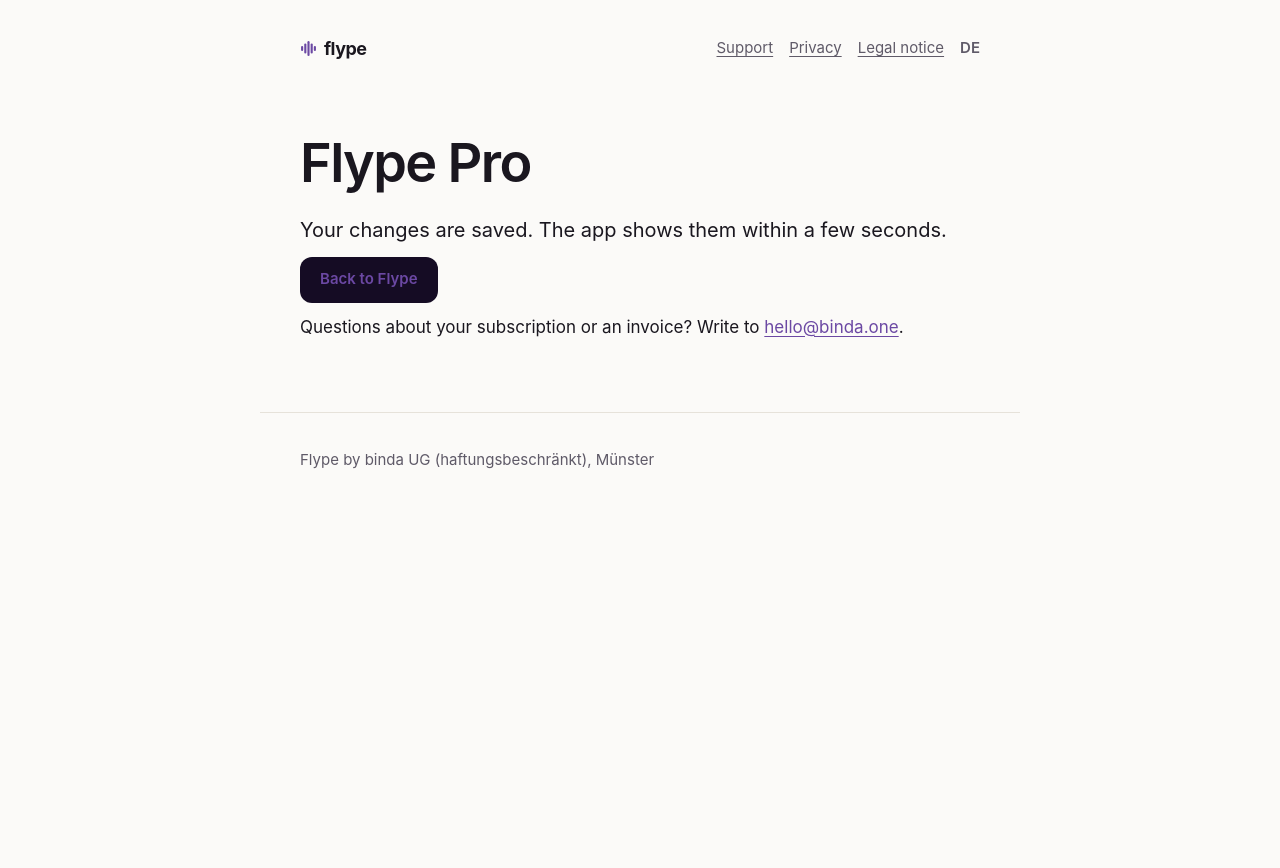
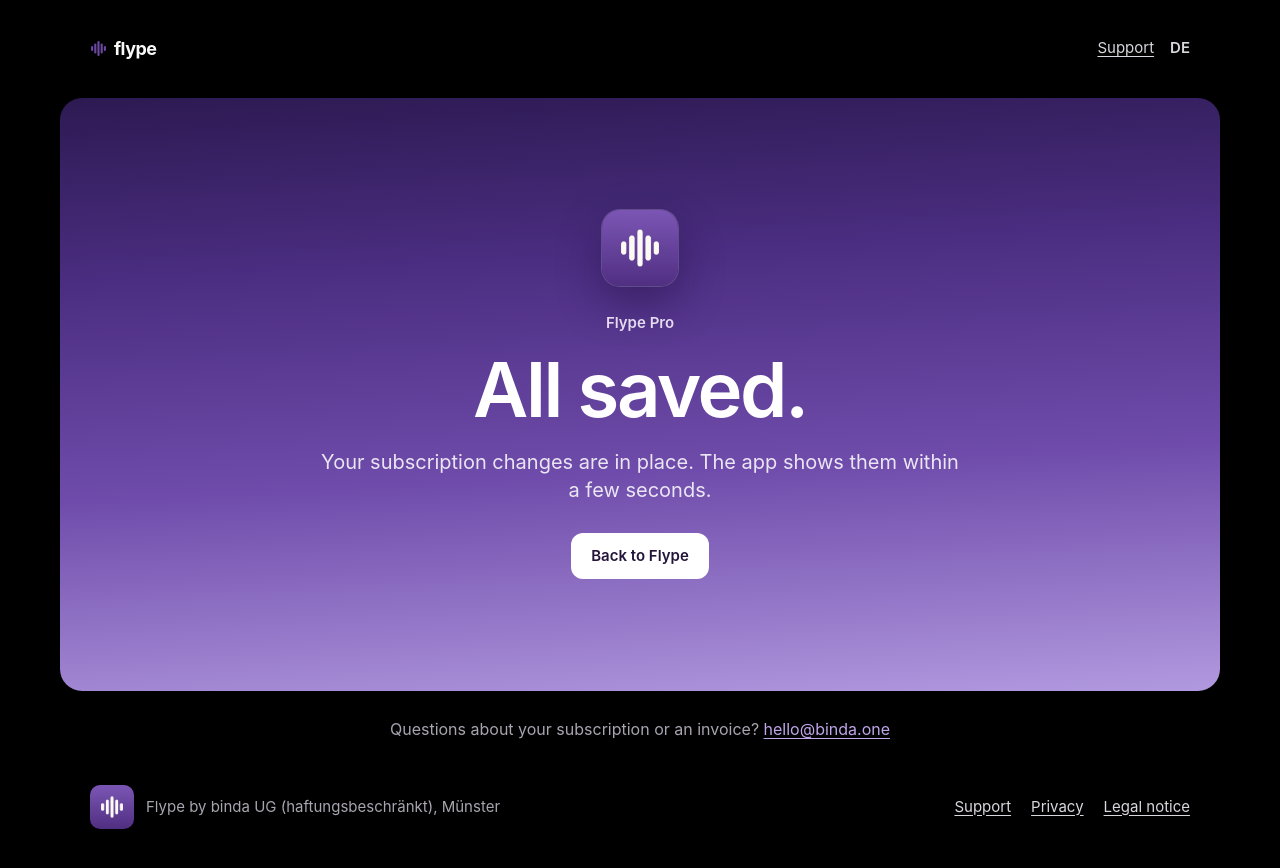
Before and after one commit to soeenplop/flype, a plain HTML site: page website/en/billing.html in a window 1280 px wide. Before the commit the page ends 800 px from the top, so only its background shows below. Drawn offline with Linux system fonts and the light colour scheme.

Commit message:
docs(website): style the Stripe return page like the start page
The page now uses the dark start page with the closing gradient as a card, the app icon, the white button and the start page footer. The button text was purple on dark before, because the link colour of the text pages overrode it.

```diff
--- a/website/assets/site.css
+++ b/website/assets/site.css
@@ -314,3 +314,16 @@ details p { padding: 0 34px 20px 0; color: var(--muted); }
 @media (max-width: 600px) {
   .gallery-scroll { grid-template-columns: minmax(0, 270px); gap: 36px; }
 }
+
+/* Billing return page: the dark start page with the closing gradient as a card. */
+.billing-page { min-height: 100vh; display: flex; flex-direction: column; }
+.billing-page .page-head { width: 100%; max-width: 1180px; align-items: center; }
+.billing-page .page-head nav a { color: #d9d6de; }
+.billing { flex: 1; display: flex; flex-direction: column; justify-content: center; width: 100%; max-width: 1180px; margin: 0 auto; padding: 28px 10px 8px; }
+.billing-card { padding: clamp(56px, 9vw, 112px) var(--gutter); border-radius: 22px; text-align: center; color: #fff; background: linear-gradient(177deg, #2d1a52 0%, #4a2d80 28%, #6f4cab 62%, #b199df 100%); }
+.billing-card img { margin: 0 auto 26px; border-radius: 18px; box-shadow: 0 0 0 1px rgba(255, 255, 255, .18), 0 18px 44px rgba(30, 12, 64, .45); }
+.billing-card .section-label { color: #e5daef; }
+.billing-card h1 { max-width: 13em; margin: 0 auto; font-size: clamp(40px, 6.4vw, 76px); letter-spacing: -.032em; line-height: 1.02; }
+.billing-card .lead { max-width: 32em; margin: 20px auto 0; font-size: clamp(17px, 1.6vw, 20px); line-height: 1.42; color: rgba(255, 255, 255, .86); }
+.billing-help { margin-top: 26px; text-align: center; color: var(--muted); font-size: 16px; }
+.billing-page .footer { width: 100%; }
--- a/website/en/billing.html
+++ b/website/en/billing.html
@@ -6,34 +6,46 @@
 <meta name="robots" content="noindex">
 <title>Flype Pro</title>
 <link rel="alternate" hreflang="de" href="../billing.html">
-<link rel="alternate" hreflang="en" href="billing.html">
+<link rel="alternate" hreflang="en" href="../en/billing.html">
 <link rel="icon" href="../assets/icon.png">
 <link rel="stylesheet" href="../assets/site.css">
 </head>
-<body class="page">
+<body class="billing-page">
 <a class="skip" href="#content">Skip to content</a>
 <header class="page-head">
   <a class="brand" href="index.html" aria-label="Flype home"><svg class="bars" viewBox="0 0 24 24" aria-hidden="true"><rect x="1.5" y="8.5" width="3" height="7" rx="1.5"/><rect x="6" y="5" width="3" height="14" rx="1.5"/><rect x="10.5" y="1.5" width="3" height="21" rx="1.5"/><rect x="15" y="5" width="3" height="14" rx="1.5"/><rect x="19.5" y="8.5" width="3" height="7" rx="1.5"/></svg>flype</a>
-  <nav aria-label="Pages"><a href="support.html">Support</a><a href="privacy.html">Privacy</a><a href="imprint.html">Legal notice</a><a class="lang" href="../billing.html" hreflang="de" lang="de">DE</a></nav>
+  <nav aria-label="Pages"><a href="support.html">Support</a><a class="lang" href="../billing.html" hreflang="de" lang="de">DE</a></nav>
 </header>
-<main class="prose" id="content">
-  <section data-result="success" hidden>
-    <h1>Thank you, Flype Pro is active</h1>
-    <p class="lead">You can now clean up without a weekly limit, on every device with your account. The app shows your subscription within a few seconds.</p>
+<main class="billing" id="content">
+  <section class="billing-card">
+    <img src="../assets/icon.png" alt="" width="76" height="76">
+    <p class="section-label">Flype Pro</p>
+    <div data-result="success" hidden>
+      <h1>Thank you! Flype Pro is active.</h1>
+      <p class="lead">You can now clean up without a weekly limit, on every device with your account. The app shows your subscription within a few seconds.</p>
+    </div>
+    <div data-result="cancel" hidden>
+      <h1>No subscription started.</h1>
+      <p class="lead">Nothing was charged. You can start Flype Pro at any time in the app under “Your account”.</p>
+    </div>
+    <div data-result="portal">
+      <h1>All saved.</h1>
+      <p class="lead">Your subscription changes are in place. The app shows them within a few seconds.</p>
+    </div>
+    <div class="hero-actions"><a class="btn btn-light" href="flype-mac://billing/done">Back to Flype</a></div>
   </section>
-  <section data-result="cancel" hidden>
-    <h1>No subscription started</h1>
-    <p class="lead">Nothing was charged. You can start Flype Pro at any time in the app under <strong>Your account</strong>.</p>
-  </section>
-  <section data-result="portal">
-    <h1>Flype Pro</h1>
-    <p class="lead">Your changes are saved. The app shows them within a few seconds.</p>
-  </section>
-  <p><a class="btn btn-dark" href="flype-mac://billing/done">Back to Flype</a></p>
-  <p>Questions about your subscription or an invoice? Write to <a href="mailto:hello@binda.one">hello@binda.one</a>.</p>
+  <p class="billing-help">Questions about your subscription or an invoice? <a class="text-link" href="mailto:hello@binda.one">hello@binda.one</a></p>
 </main>
 <footer class="footer">
-  <div class="footer-brand"><p>Flype by binda UG (haftungsbeschränkt), Münster</p></div>
+  <div class="footer-brand">
+    <img src="../assets/icon.png" alt="" width="44" height="44">
+    <p>Flype by binda UG (haftungsbeschränkt), Münster</p>
+  </div>
+  <nav aria-label="Legal and help">
+    <a href="support.html">Support</a>
+    <a href="privacy.html">Privacy</a>
+    <a href="imprint.html">Legal notice</a>
+  </nav>
 </footer>
 <script>
   (() => {
```
Also changed, not shown: website/billing.html (+29 -17 lines).
